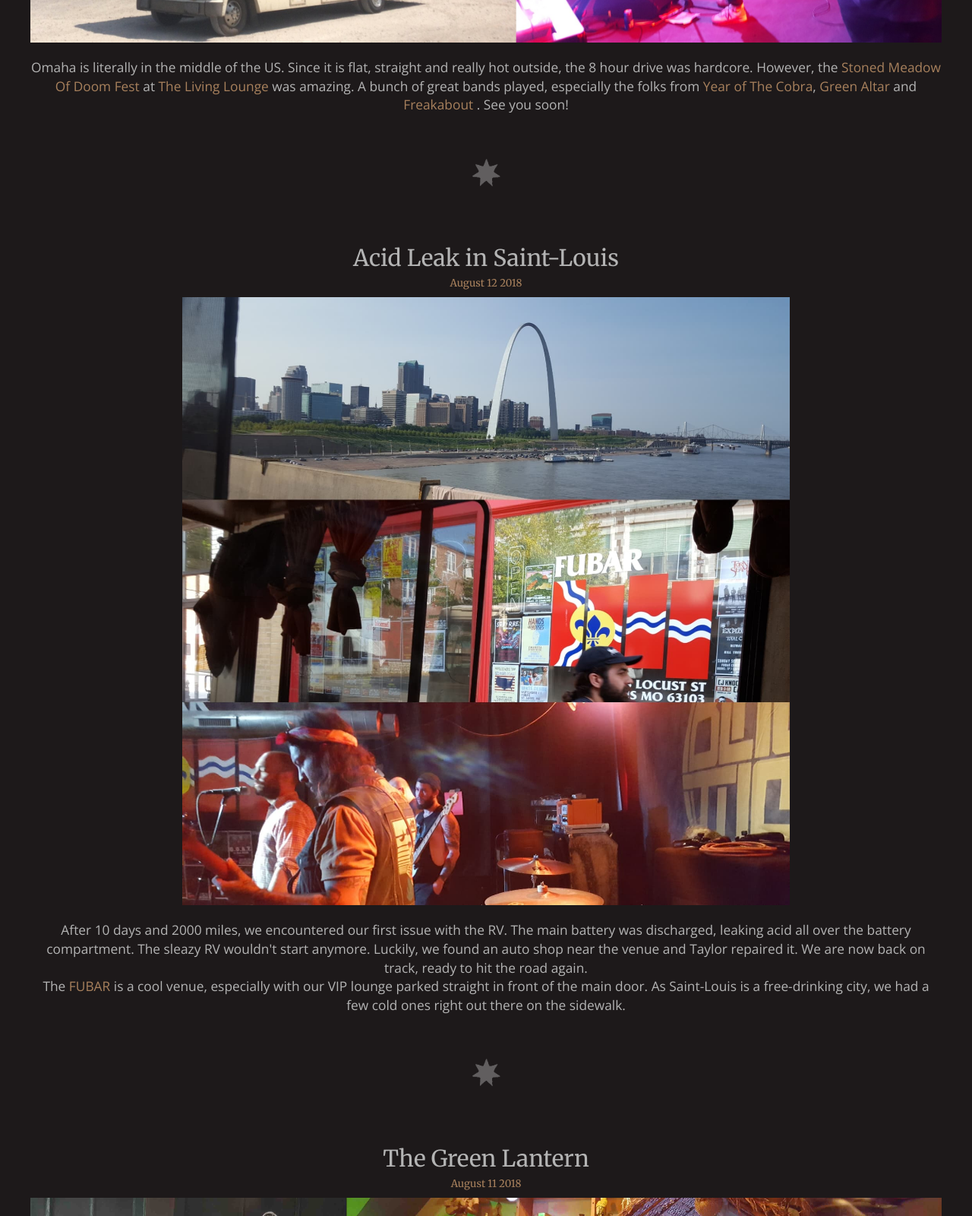
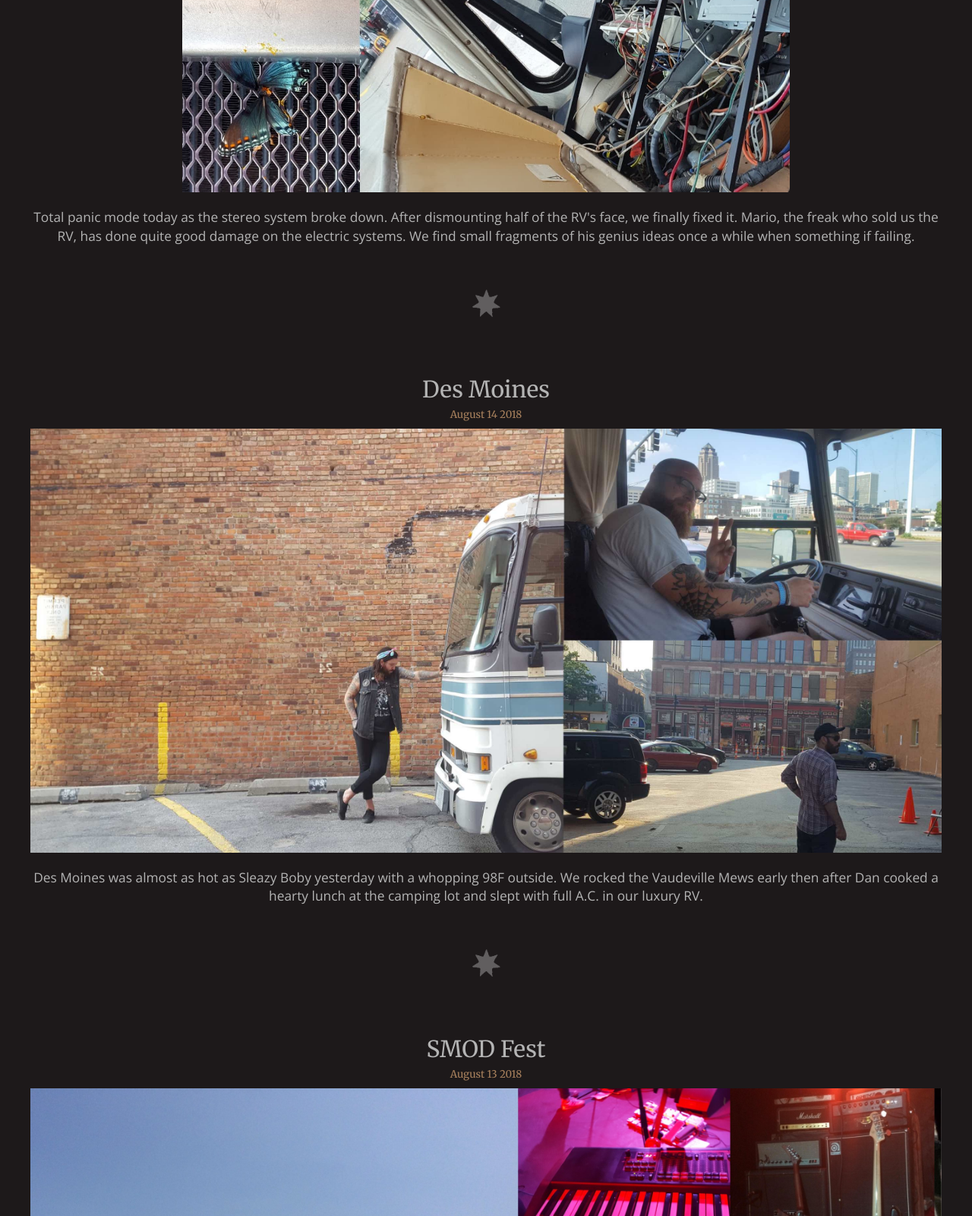
Before and after one commit to VincentBern/WhiteNailsTourBlog, a plain HTML site: page index.html in a window 1280 px wide. Shown: the part 1200-2800 px from the top of the page at 76% size. Drawn offline with nearby package versions, Linux system fonts and the light colour scheme.

Commit message:
Add files via upload

```diff
--- a/index.html
+++ b/index.html
@@ -37,6 +37,29 @@
             <div id="BlogStartingPoint"></div>
 
             <div class="row article">
+                <h2>Mario's Audio Clusterfuck</h2>
+                <span class="small-spacer"></span>
+                <h5>August 14 2018</h5>
+                <img src="mario-audio-clusterfuck.jpg" />
+                <p>
+                    Total panic mode today as the stereo system broke down. After dismounting half of the RV's face, we finally fixed it. Mario, the freak who sold us the RV, has done quite good damage on the electric systems. We find small fragments of his genius ideas once a while when something if failing.
+                </p>
+                <div class="ender"></div>
+            </div>
+
+            <div class="row article">
+                <h2>Des Moines</h2>
+                <span class="small-spacer"></span>
+                <h5>August 14 2018</h5>
+                <img src="des-moines.jpg" />
+                <p>
+                    Des Moines was almost as hot as Sleazy Boby yesterday with a whopping 98F outside. We rocked the Vaudeville Mews early then
+                    after Dan cooked a hearty lunch at the camping lot and slept with full A.C. in our luxury RV.
+                </p>
+                <div class="ender"></div>
+            </div>
+
+            <div class="row article">
                 <h2>SMOD Fest</h2>
                 <span class="small-spacer"></span>
                 <h5>August 13 2018</h5>
@@ -46,11 +69,13 @@
                     However, the
                     <a href="http://smodfestivals.com/home/">Stoned Meadow Of Doom Fest</a> at
                     <a href="https://livingroomomaha.com/">The Living Lounge</a> was amazing. A bunch of great bands played, especially the folks from
-                    <a href="https://yearofthecobra.bandcamp.com/">Year of The Cobra</a>, <a href="https://greenaltar.bandcamp.com/">Green Altar</a> and
+                    <a href="https://yearofthecobra.bandcamp.com/">Year of The Cobra</a>,
+                    <a href="https://greenaltar.bandcamp.com/">Green Altar</a> and
                     <a href="https://freakabout.bandcamp.com/">Freakabout</a> . See you soon!
                 </p>
                 <div class="ender"></div>
             </div>
+
             <div class="row article">
                 <h2>Acid Leak in Saint-Louis</h2>
                 <span class="small-spacer"></span>
@@ -60,7 +85,8 @@
                     After 10 days and 2000 miles, we encountered our first issue with the RV. The main battery was discharged, leaking acid all
                     over the battery compartment. The sleazy RV wouldn't start anymore. Luckily, we found an auto shop near
                     the venue and Taylor repaired it. We are now back on track, ready to hit the road again.
-                    <br> The  <a href="https://fubarstl.com/">FUBAR</a>  is a cool venue, especially with our VIP lounge parked straight in front of the main door.
+                    <br> The
+                    <a href="https://fubarstl.com/">FUBAR</a> is a cool venue, especially with our VIP lounge parked straight in front of the main door.
                     As Saint-Louis is a free-drinking city, we had a few cold ones right out there on the sidewalk.
                 </p>
                 <div class="ender"></div>
@@ -189,7 +215,9 @@
             </div>
 
             <div class="row">
-                <a href="2.html"><h2>Previous Posts</h2></a>
+                <a href="2.html">
+                    <h2>Previous Posts</h2>
+                </a>
             </div>
             <img class="snake" src="snake.png" />
         </div>
```
Also changed, not shown: des-moines.jpg (added), mario-audio-clusterfuck.jpg (added).
